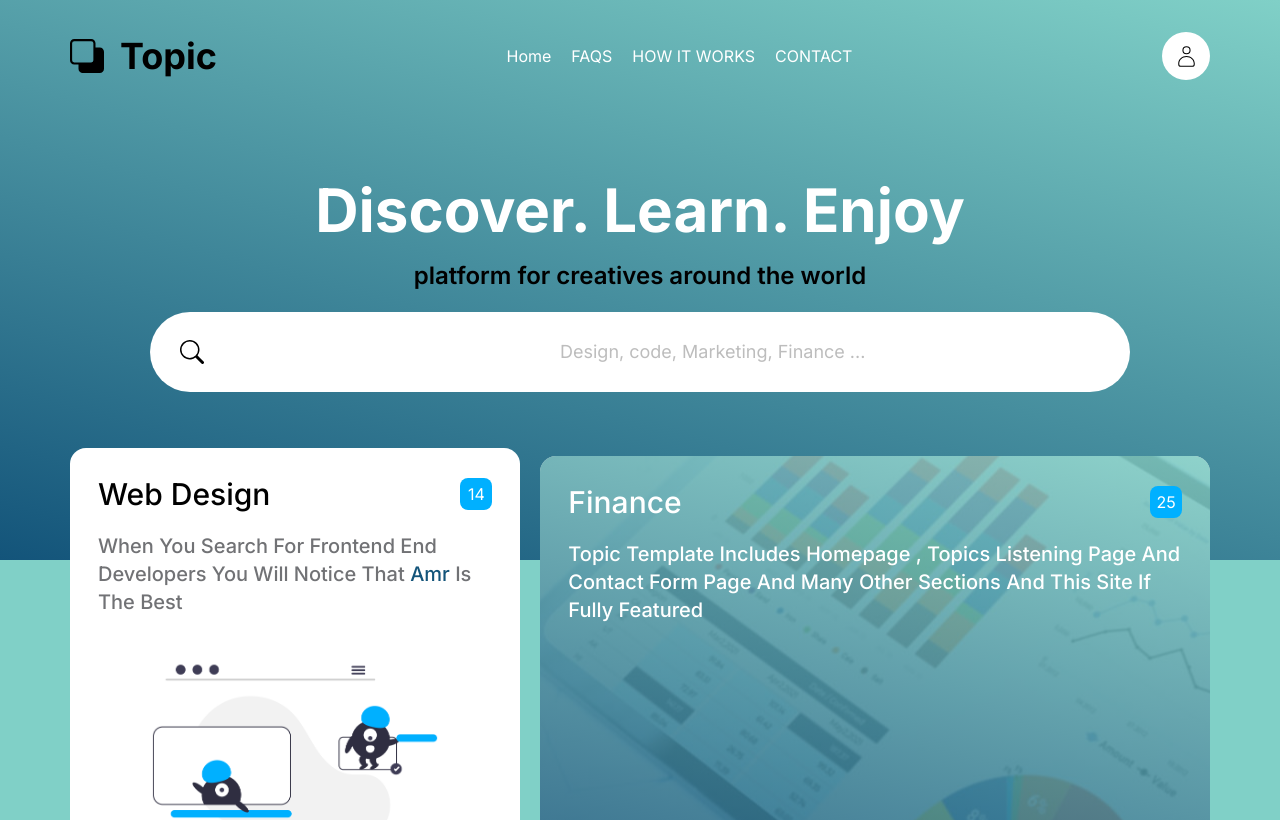
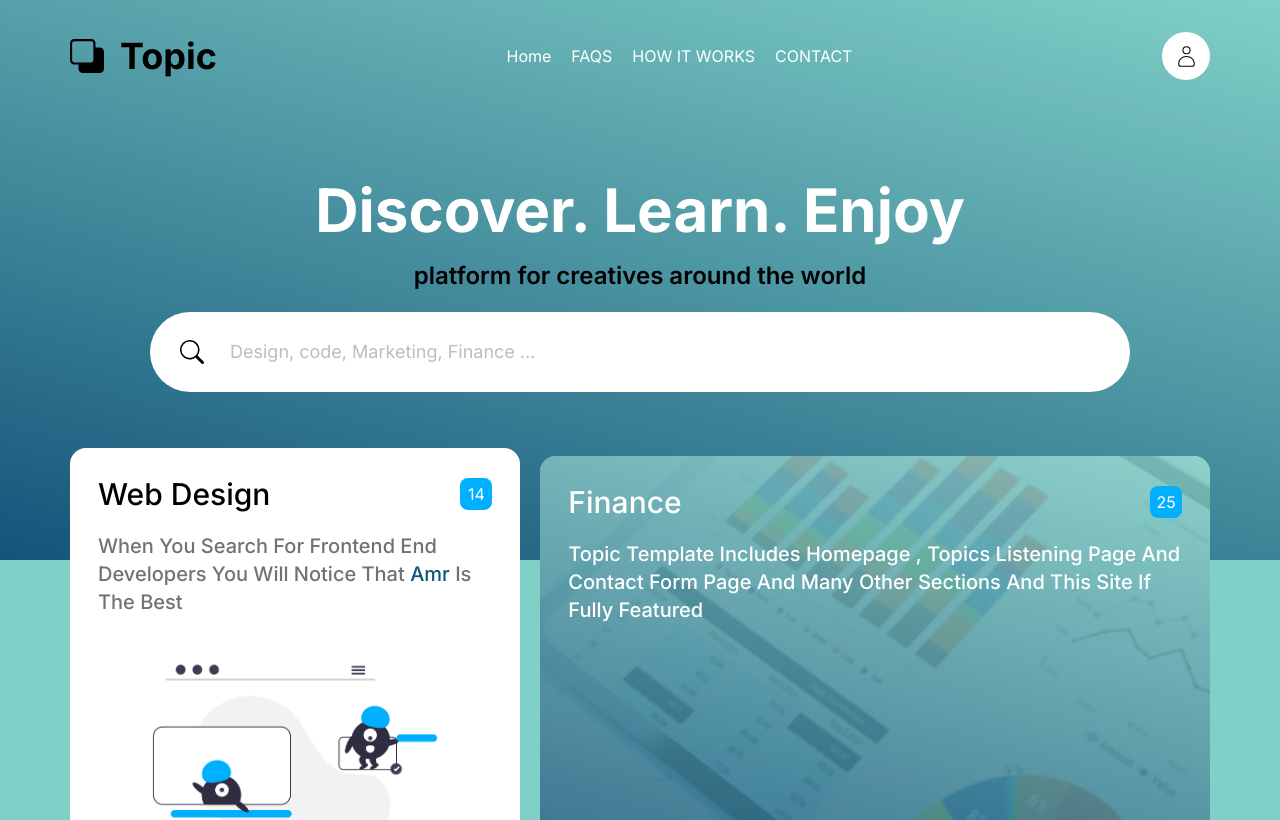
Before and after one commit to amr-abd-alhameed/Topic, a Next.js app: page / in a window 1280 px wide. Shown: the top 820 px of the page. Built offline with nearby package versions, Linux system fonts and the light colour scheme.

Commit message:
Update Discover.jsx

```diff
--- a/components/Discover.jsx
+++ b/components/Discover.jsx
@@ -15,7 +15,7 @@ const Discover = () => {
           <p className="text-primary text-lg md:text-xl lg:text-2xl font-semibold">
             platform for creatives around the world
           </p>
-          <div className="flex gap-4 items-center justify-between rounded-[50px] bg-white py-4 w-full px-[30px] ">
+          <div className="flex gap-4 items-center  rounded-[50px] bg-white py-4 w-full px-[30px] ">
             <span>
               <BsSearch className="text-2xl" />
             </span>
```
